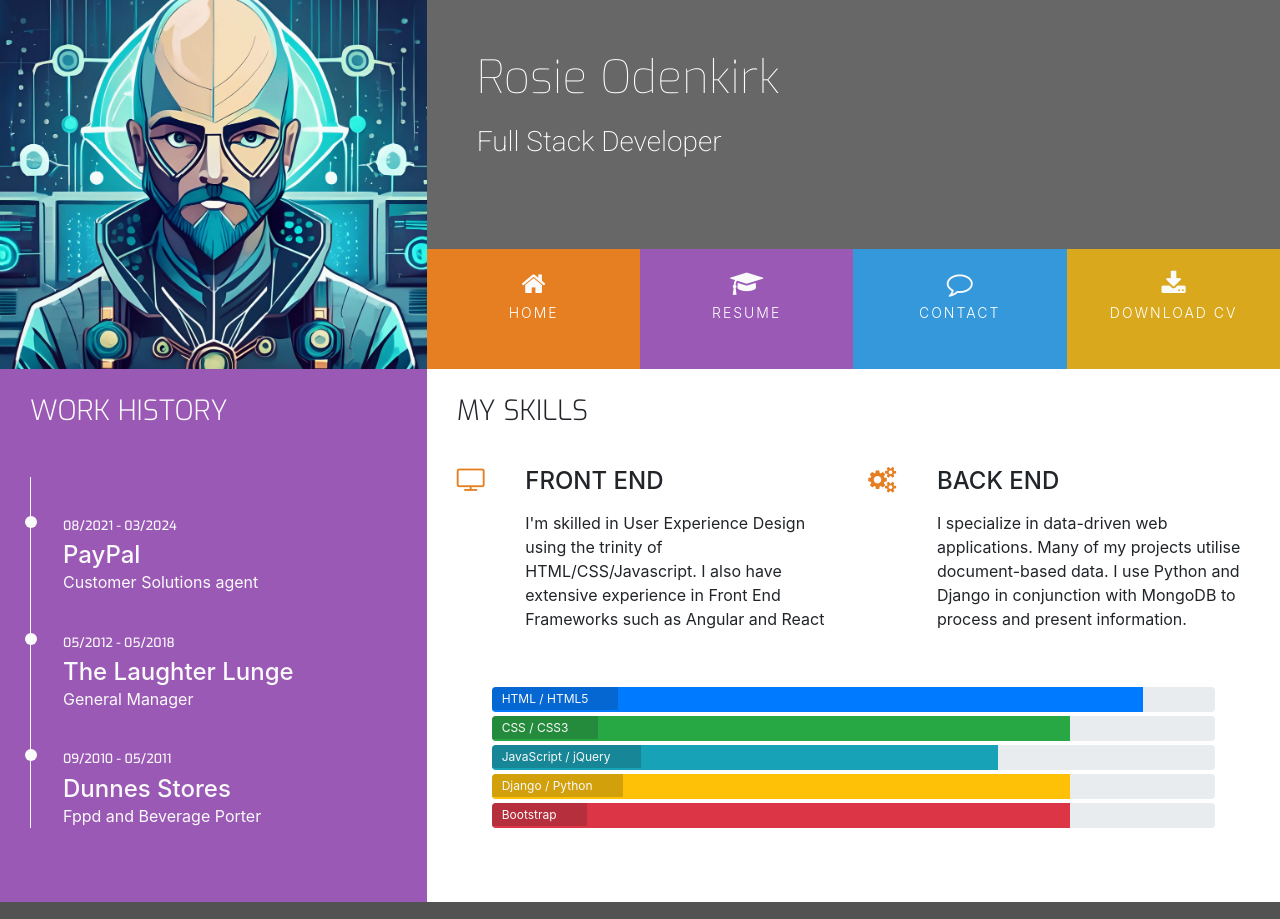
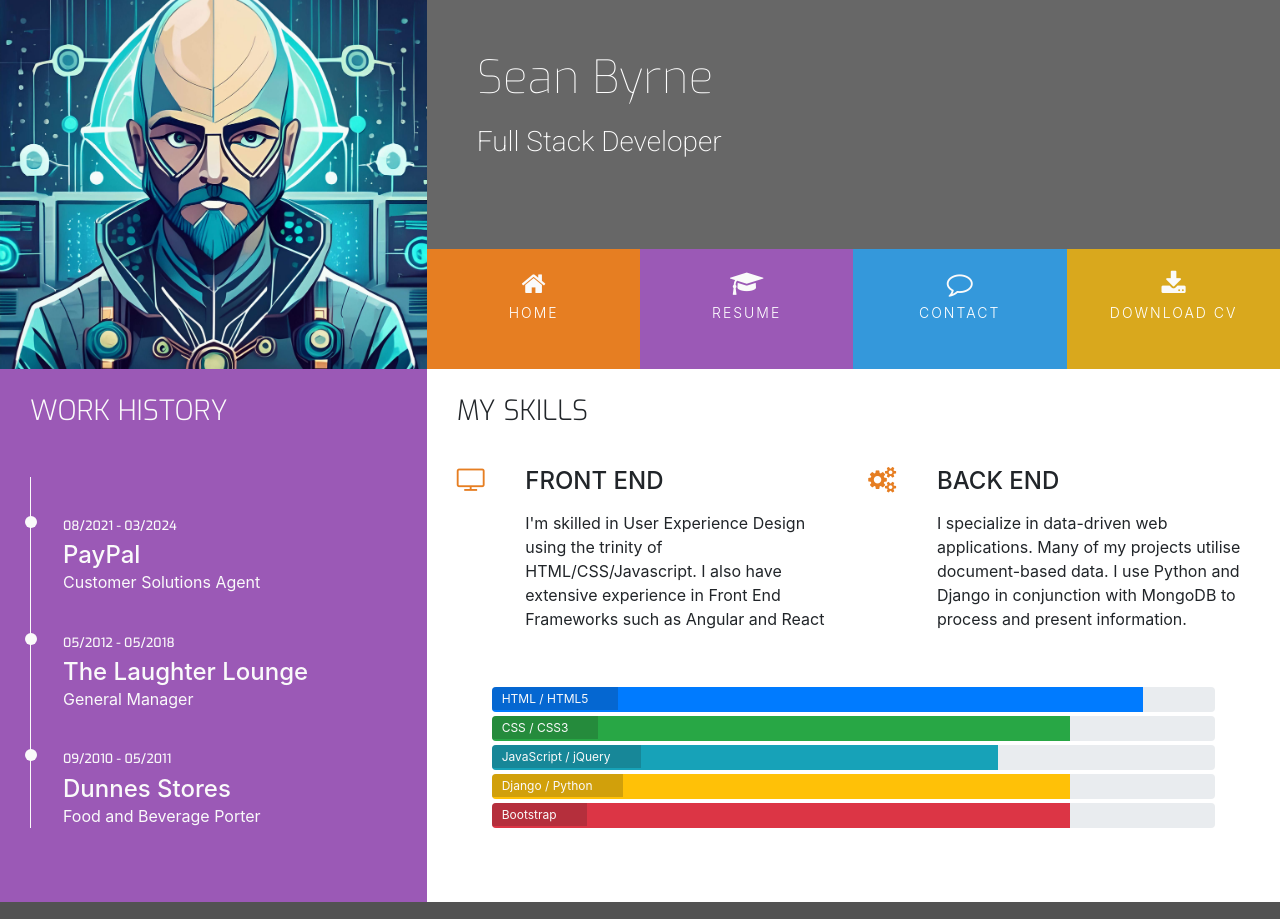
Before and after one commit to seanbyrne5/resume-1, a plain HTML site: page resume.html in a window 1280 px wide. Shown: the top 919 px of the page. Drawn offline with nearby package versions, Linux system fonts and the light colour scheme.

Commit message:
fix some spelling mistakes

```diff
--- a/resume.html
+++ b/resume.html
@@ -17,7 +17,7 @@
             <div class="col-md-8">
                 <div class="row no-gutters bg-color-name-title">
                     <div class="col heading">
-                        <h1 class="name">Rosie Odenkirk</h1>
+                        <h1 class="name">Sean Byrne</h1>
                         <h2 class="title"> Full Stack Developer</h2>
                     </div>
                 </div>
@@ -55,15 +55,15 @@
                 <div class="history-items">
                     <div class="timeline-item" data-dates="08/2021 - 03/2024">
                         <h4>PayPal</h4>
-                        <p>Customer Solutions agent</p>
+                        <p>Customer Solutions Agent</p>
                     </div>
                     <div class="timeline-item" data-dates="05/2012 - 05/2018">
-                        <h4>The Laughter Lunge</h4>
+                        <h4>The Laughter Lounge</h4>
                         <p>General Manager</p>
                     </div>
                     <div class="timeline-item" data-dates="09/2010 - 05/2011">
                         <h4>Dunnes Stores</h4>
-                        <p>Fppd and Beverage Porter</p>
+                        <p>Food and Beverage Porter</p>
                     </div>
                 </div>
             </div>
```
Also changed, not shown: contact.html (+1 -1 lines).
